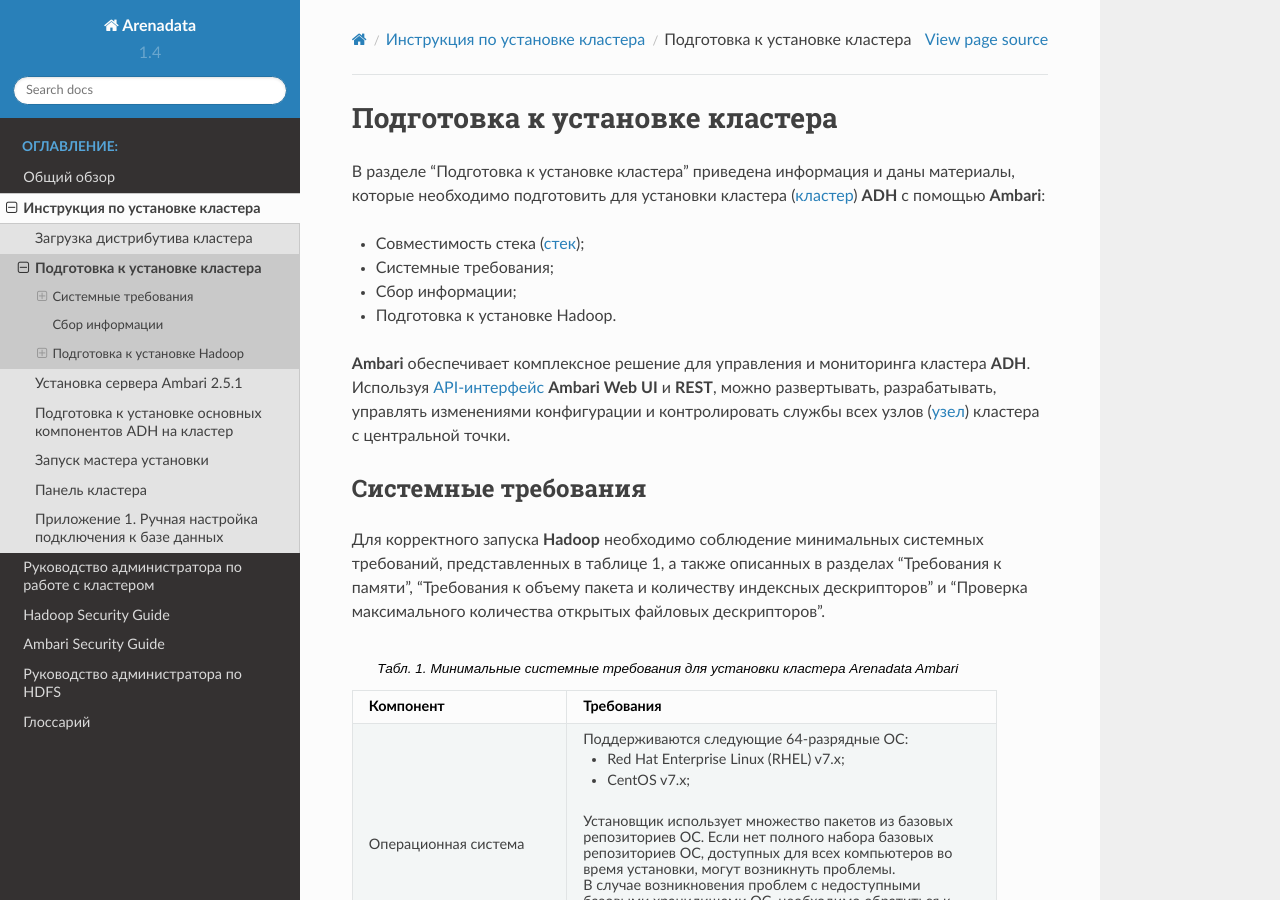
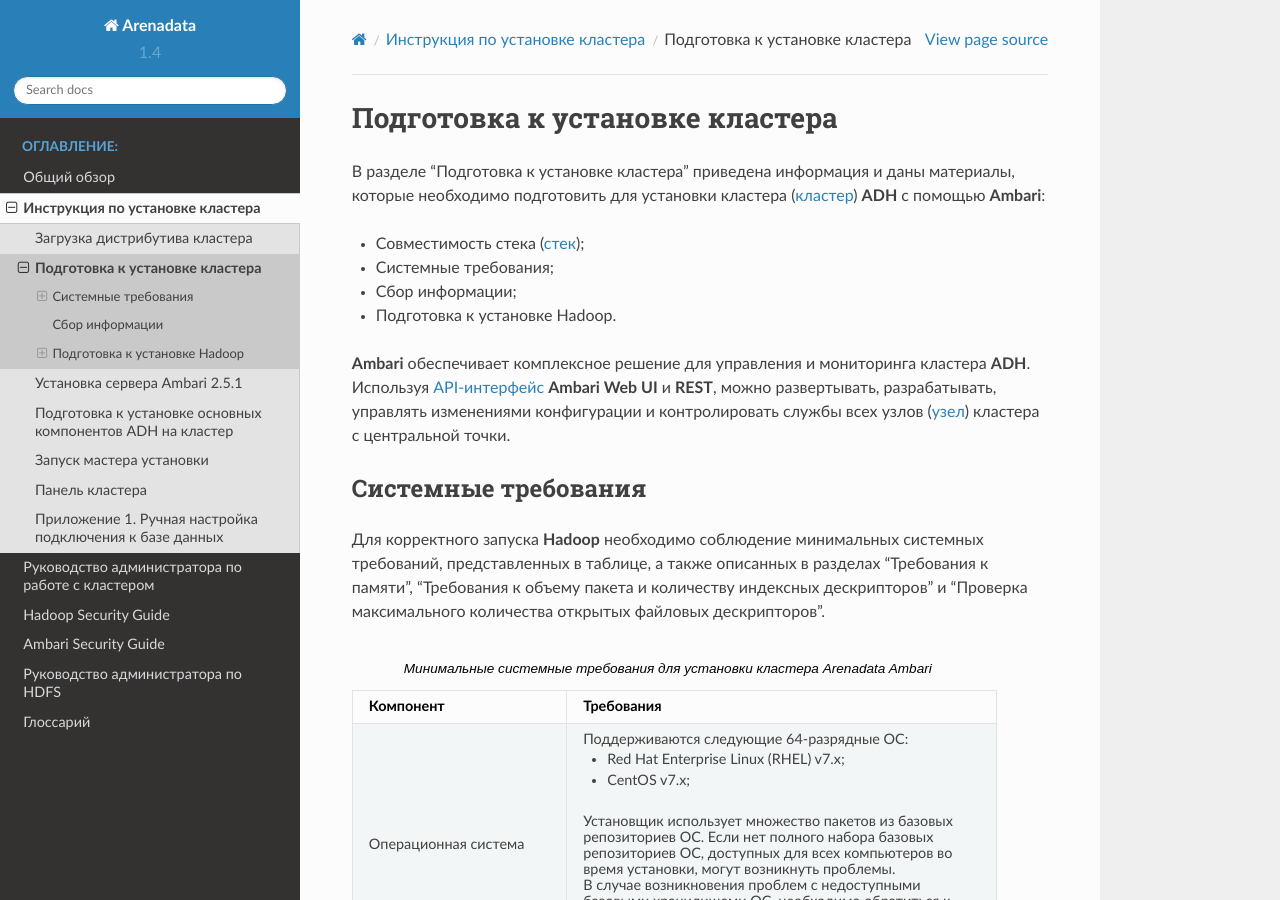
Before and after one commit to arenadata/docs_adps, a Sphinx documentation site: the page built from source/install/prepare.rst, in a window 1280 px wide and 900 px high. Built offline with Sphinx 7.4.7 and the Read the Docs theme 2.0.0, drawn with Linux system fonts in a browser that asks for light colours; some of the changed text lies outside the part shown.

Commit message:
Update prepare.rst

```diff
--- a/source/install/prepare.rst
+++ b/source/install/prepare.rst
@@ -32,12 +32,12 @@
 
 
 Для корректного запуска **Hadoop** необходимо соблюдение минимальных
-системных требований, представленных в таблице 1, а также описанных в
+системных требований, представленных в таблице, а также описанных в
 разделах "Требования к памяти", "Требования к объему
 пакета и количеству индексных дескрипторов" и "Проверка
 максимального количества открытых файловых дескрипторов".
 
-.. list-table:: Табл. 1. Минимальные системные требования для установки кластера Arenadata Ambari
+.. list-table:: Минимальные системные требования для установки кластера Arenadata Ambari
    :header-rows: 1
 
    * - Компонент
@@ -202,9 +202,9 @@
 В случае если планируется установить **Ambari Metrics Service** в кластер,
 для уточнения требований к ресурсам необходимо ознакомиться с разделом
 `"Параметры настройки Ambari Metrics" <https://pivotalhd.docs.pivotal.io/docs/reference-guide-ambari-2.1.2.html#ch_amb_ref_configuring_ambari_metrics>`_ в Справочном руководстве **Ambari**. В общем случае хосту, на котором планируется запускать **Ambari Metrics Collector**, необходимо иметь доступную память и дисковое пространство в
-зависимости от размера кластера (Таблица 2.).
+зависимости от размера кластера.
 
-.. list-table:: Табл. 2. Требования к объему памяти в зависимости от размера кластера
+.. list-table:: Требования к объему памяти в зависимости от размера кластера
    :header-rows: 1
 
    * - Количество хостов
@@ -243,7 +243,7 @@
 ^^^^^^^^^^^^^^^^^^^^^^^^^^^^^^^^^^^^^^^^^^^^^^^^^^^^^^^^^^^^^^
 
 
-.. list-table:: Табл. 3. Приблизительные значения размера пакета и количества индексных дескрипторов
+.. list-table:: Приблизительные значения размера пакета и количества индексных дескрипторов
    :header-rows: 1
 
    * -
```
